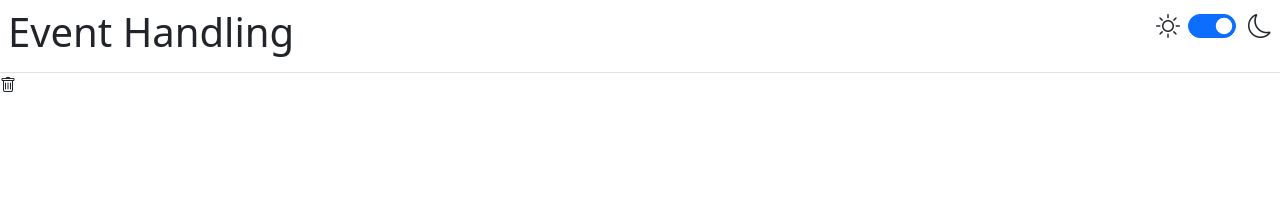
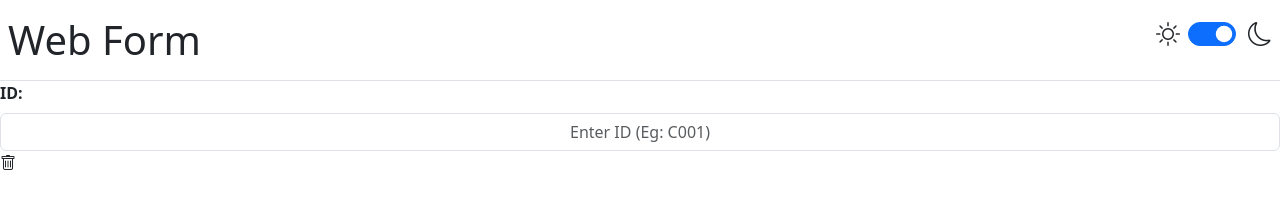
Before and after one commit to code-labs-playground/web-form, a website: page index.html in a window 1280 px wide. Drawn offline with nearby package versions, Linux system fonts and the light colour scheme.

Commit message:
Completed Id input

```diff
--- a/index.html
+++ b/index.html
@@ -8,9 +8,9 @@
     <script defer src="./js/main.js"></script>
 </head>
 <body>
-<header class="d-flex justify-content-between border-bottom py-2 px-2">
+    <header class="d-flex justify-content-between border-bottom py-2 pt-3 px-2">
         <h1 class="text-center">
-        Event Handling
+            Web Form
         </h1>
         <div class="fs-4 d-flex gap-2">
             <i class="bi bi-brightness-high"></i>
@@ -22,6 +22,17 @@
         </div>
     </header>
 
+    <form action="javascript:void(0)">
+        <div>
+            <label for="txt-id" class="form-label fw-bold">
+                ID:
+            </label>
+            <input required pattern="^C\d{3}$" class="form-control text-center"
+                   type="text" name="" id="txt-id" placeholder="Enter ID (Eg: C001)">
+        </div>
+    </form>
+
+
     <i class="bi bi-trash"></i>
 </body>
 </html>
```
Lines whose indentation alone changed are shown as unchanged.
